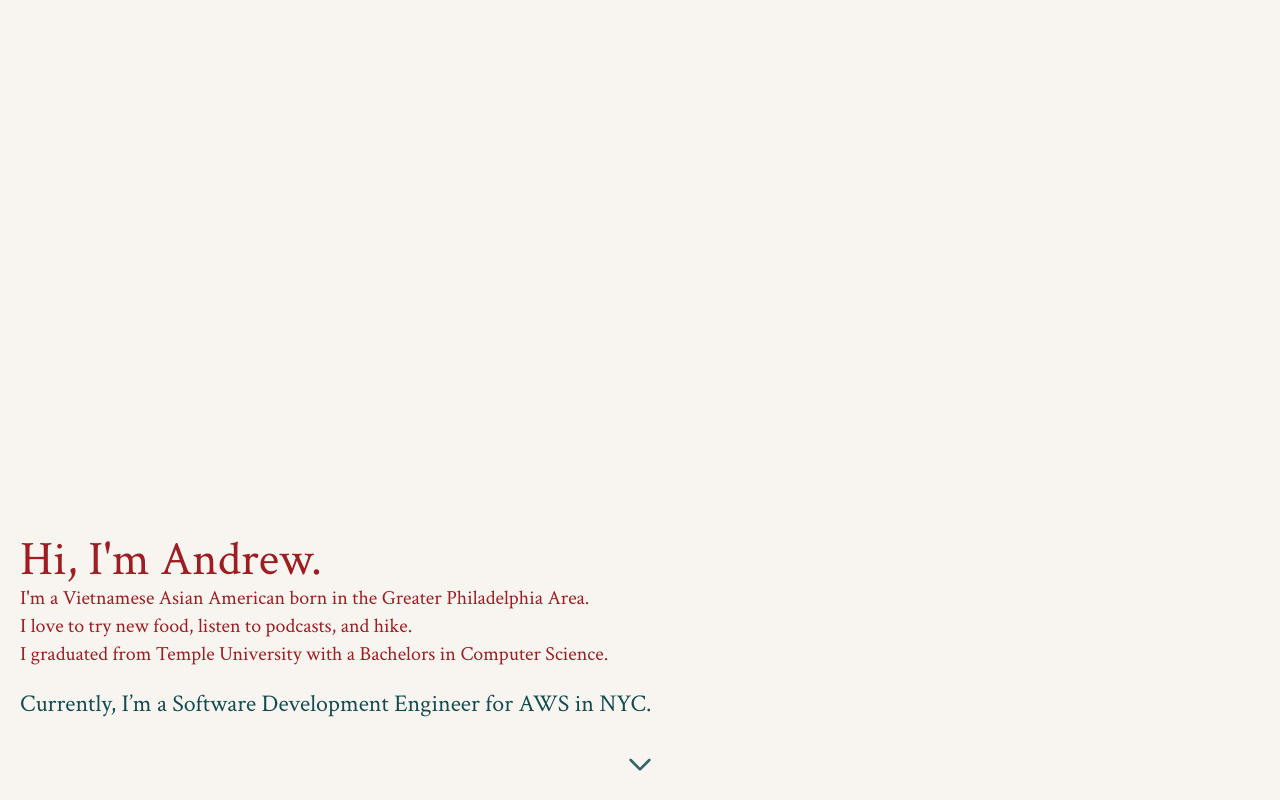
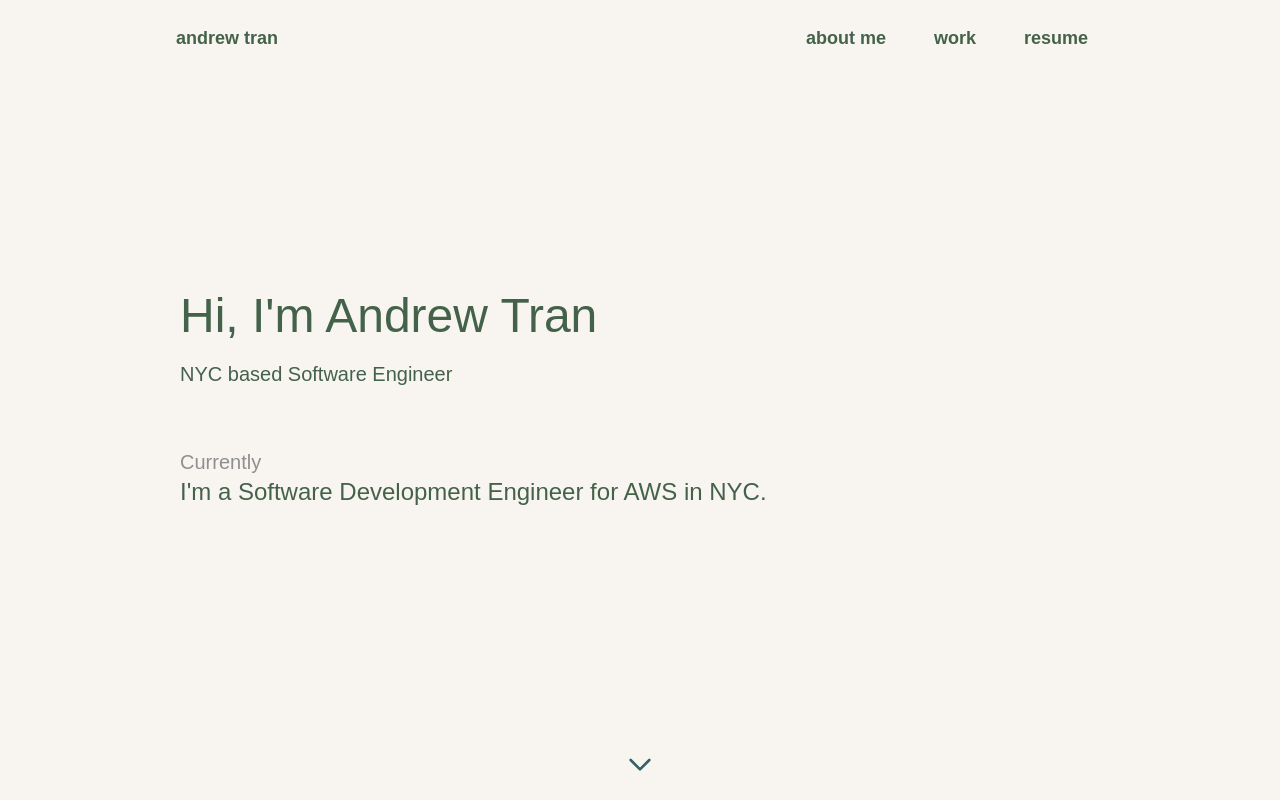
Before and after one commit to andrewtran117/andrewtran117.github.io, a Next.js app: page / in a window 1280 px wide. Built offline with nearby package versions, Linux system fonts and the light colour scheme.

Commit message:
new matcha color + text + tab bar

```diff
--- a/app/page.tsx
+++ b/app/page.tsx
@@ -13,32 +13,63 @@ export default function Home() {
   }, []);
 
   return (
-    // &apos;
     <div>
+      {/* Top Container for Logo and Tab Bar */}
+      <div className="fixed top-0 left-0 right-0 flex justify-between items-center p-4 z-50">
+        {/* Logo */}
+        <div className="ml-[10rem] text-[#44624A] font-inter text-lg font-bold">
+          andrew tran
+        </div>
+
+        {/* Tab Bar */}
+        <div className="mr-[10rem]">
+          <div className="flex justify-center space-x-4">
+            <a
+              href="#section1"
+              className="px-4 py-2 text-lg font-bold text-[#44624A] hover:text-black transition"
+            >
+              about me
+            </a>
+            <a
+              href="#section2"
+              className="px-4 py-2 text-lg font-bold text-[#44624A] hover:text-black transition"
+            >
+              work
+            </a>
+            <a
+              href="#section3"
+              className="px-4 py-2 text-lg font-bold text-[#44624A] hover:text-black transition"
+            >
+              resume
+            </a>
+          </div>
+        </div>
+      </div>
+
+      <div className="flex items-center min-h-screen px-5 relative">
         {isVisible && (
-        <div className="fixed bottom-20 left-5 text-[#9E1D22] font-crimson text-5xl opacity-0 animate-fadeIn">
-          <div>
-          Hi, I&apos;m Andrew.
+          <div className="space-y-5 ml-[10rem]">
+            <div className="text-[#44624A] font-inter text-5xl opacity-0 animate-fadeIn mb-1">
+              Hi, I&apos;m Andrew Tran
             </div>
-          <div className="text-xl">
-          I&apos;m a Vietnamese Asian American born in the Greater Philadelphia Area.
+            <div className="text-xl text-[#44624A]">
+              NYC based Software Engineer
             </div>
-          <div className="text-xl">
-          I love to try new food, listen to podcasts, and hike.
+            <div className="text-2xl text-[#44624A] pt-10">
+              <div className="text-xl text-[#8F8F8F]">Currently</div>
+              <div>I&apos;m a Software Development Engineer for AWS in NYC.</div>
             </div>
-          <div className="text-xl">
-          I graduated from Temple University with a Bachelors in Computer Science.
           </div>
-          <div className="text-2xl text-[#134C50] pt-5">
-          Currently, I’m a Software Development Engineer for AWS in NYC.
-          </div>
-          <div className="fixed bottom-5 left-1/2 transform -translate-x-1/2 text-[#134C50] animate-pulse">
+        )}
+
+        {isVisible && (
+          <div className="absolute bottom-5 left-1/2 transform -translate-x-1/2 animate-pulse">
             <svg
               xmlns="http://www.w3.org/2000/svg"
               fill="none"
               viewBox="0 0 24 24"
               stroke="currentColor"
-              className="w-8 h-8"
+              className="w-8 h-8 text-[#134C50]"
             >
               <path
                 strokeLinecap="round"
@@ -48,8 +79,8 @@ export default function Home() {
               />
             </svg>
           </div>
-        </div>
         )}
+
         <style jsx global>{`
           @keyframes fadeIn {
             from {
@@ -64,5 +95,6 @@ export default function Home() {
           }
         `}</style>
       </div>
+    </div>
   );
 }
```
Lines whose indentation alone changed are shown as unchanged.
